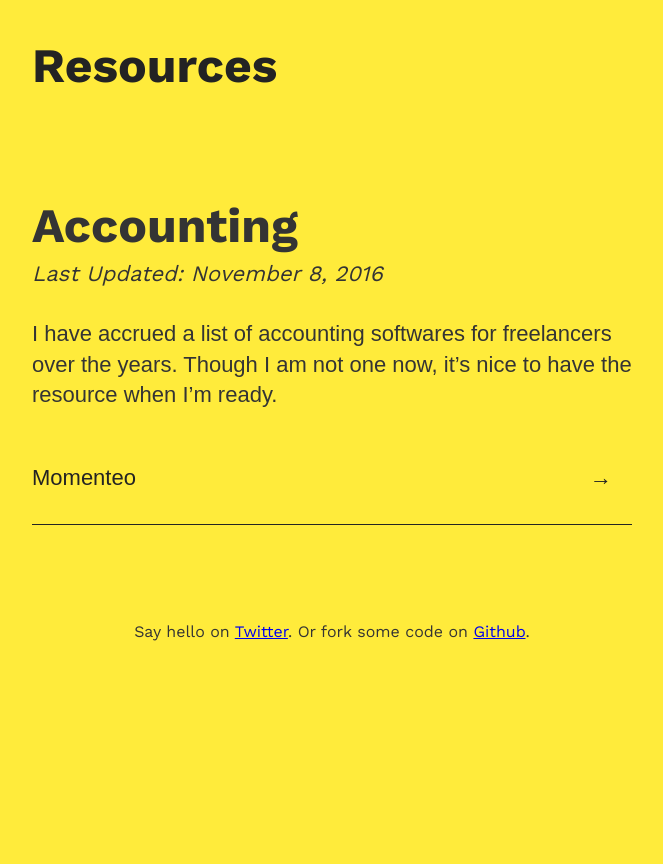
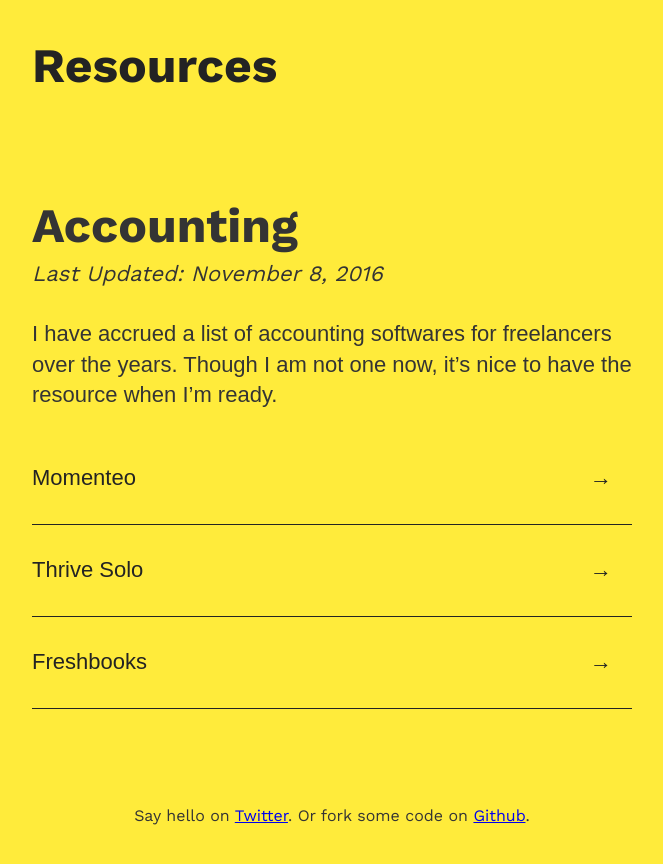
Before and after one commit to whosdustin/resources, a Jekyll site: the page built from _posts/2016-11-08-accounting.markdown, in a window 1280 px wide. Shown: the top 864 px of the page, without its empty margins (308-971 px from the left). Built offline with Jekyll 4.4.1, drawn with Linux system fonts in a browser that asks for light colours; some web fonts are replaced.

Commit message:
Updated Accounting

```diff
--- a/_posts/2016-11-08-accounting.markdown
+++ b/_posts/2016-11-08-accounting.markdown
@@ -6,6 +6,10 @@ categories:
 list:
 - title: Momenteo
   link: https://www.momenteo.com/
+- title: Thrive Solo
+  link: http://thrivesolo.com/
+- title: Freshbooks
+  link: https://www.freshbooks.com/
 ---
 
 I have accrued a list of accounting softwares for freelancers over the years. Though I am not one now, it's nice to have the resource when I'm ready.
```
